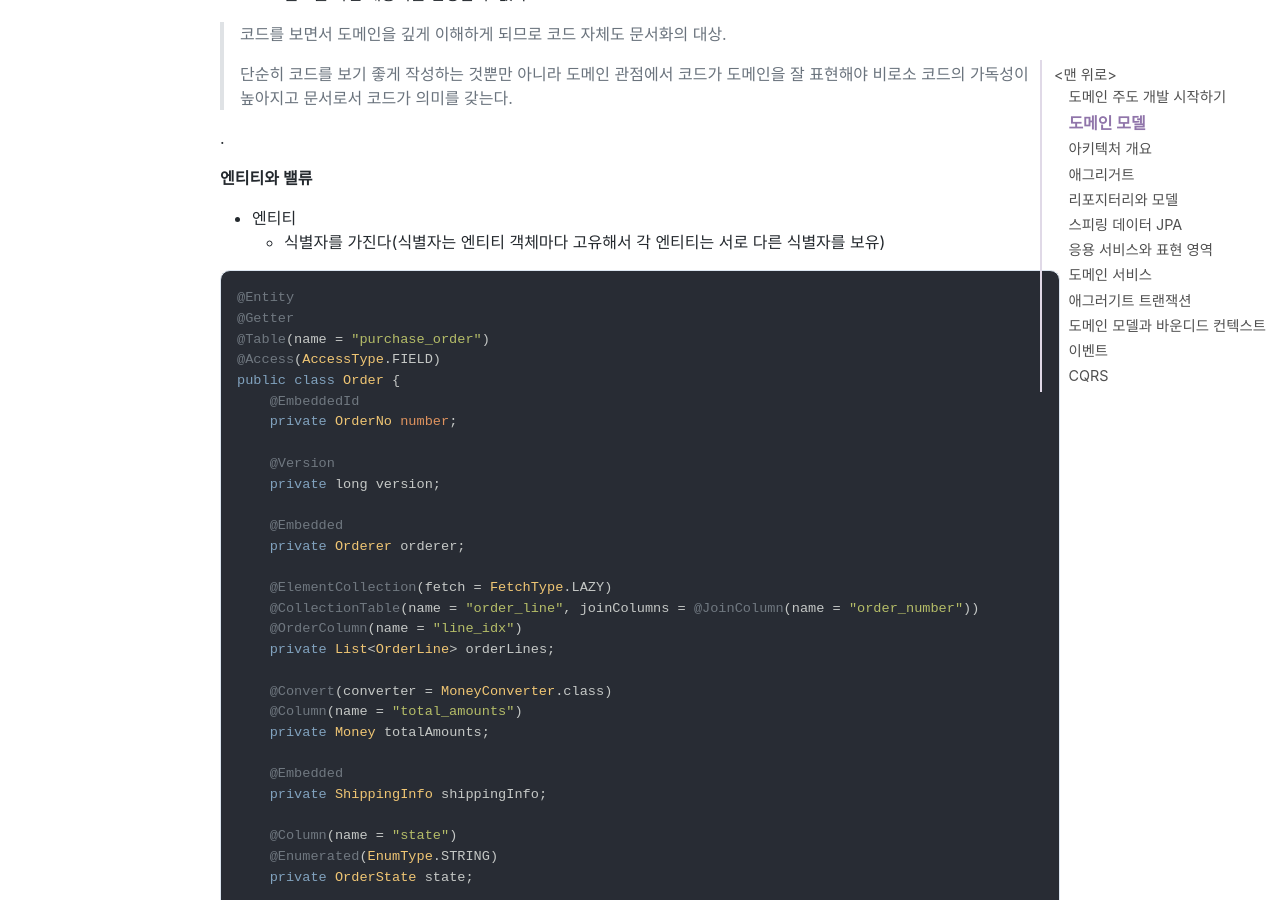
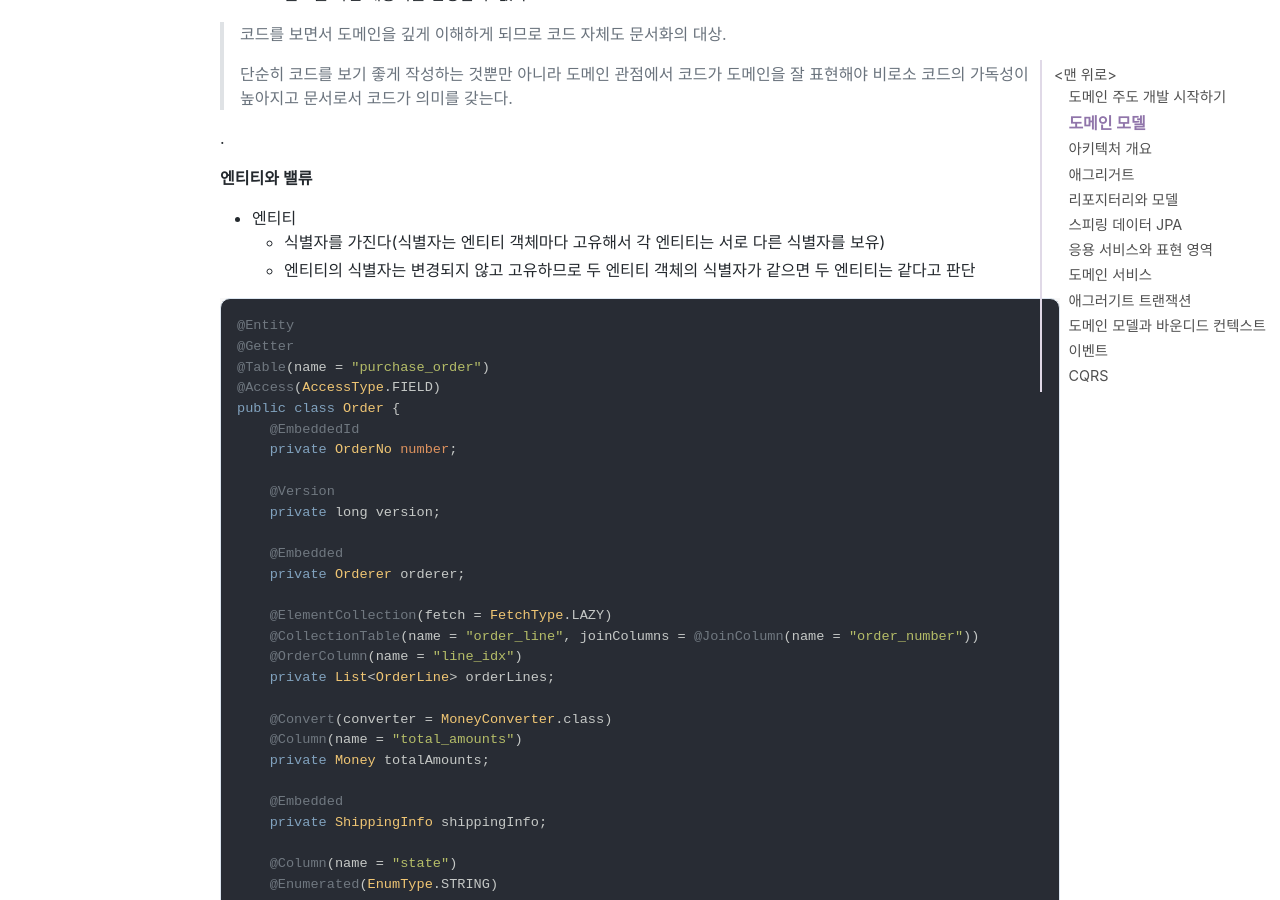
Before and after one commit to jihunparkme/jihunparkme.github.io, a Jekyll site: the page built from _posts/2024-01-01-start-DDD.md, in a window 1280 px wide and 900 px high, scrolled down 1395 px. Built offline with Jekyll 4.4.1, drawn with Linux system fonts in a browser that asks for light colours; nearby versions of some CDN libraries; comment, search, counter and statistics services are not loaded.

Commit message:
[DDD start] Entity

````diff
--- a/_posts/2024-01-01-start-DDD.md
+++ b/_posts/2024-01-01-start-DDD.md
@@ -45,6 +45,7 @@ featured-img: start-ddd
 
 - 엔티티
   - 식별자를 가진다(식별자는 엔티티 객체마다 고유해서 각 엔티티는 서로 다른 식별자를 보유)
+  - 엔티티의 식별자는 변경되지 않고 고유하므로 두 엔티티 객체의 식별자가 같으면 두 엔티티는 같다고 판단
 
 ```java
 @Entity
````
